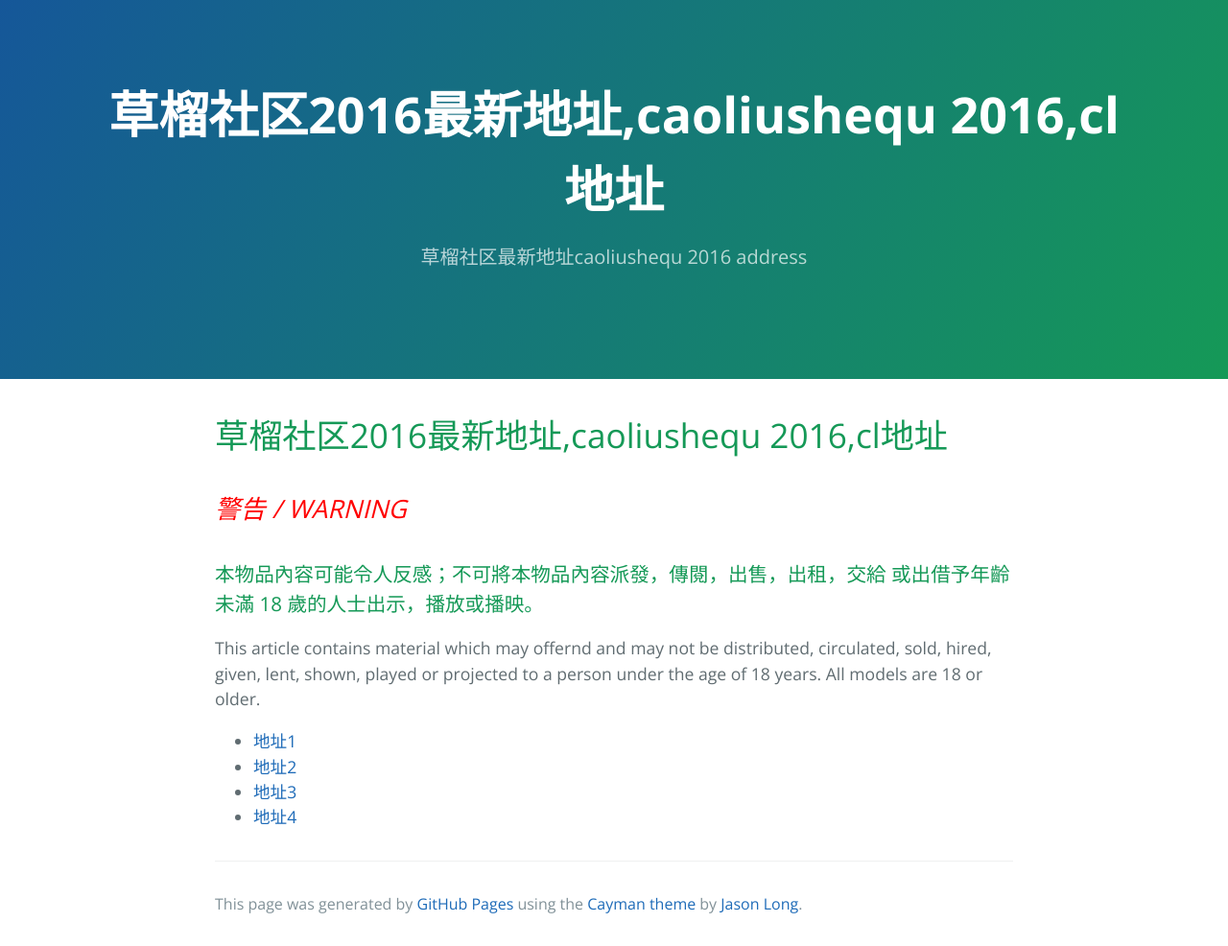
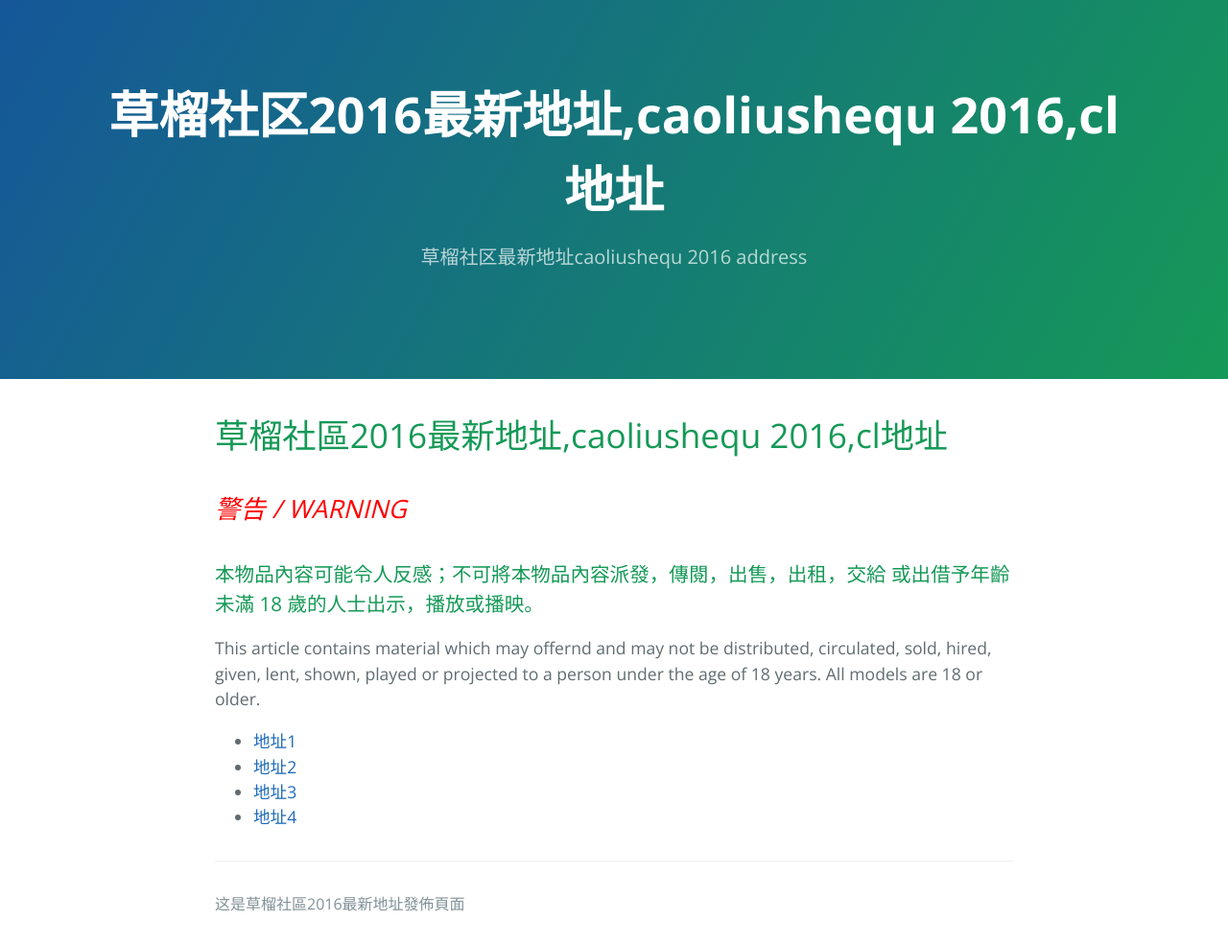
Before and after one commit to cldizhi/cldizhi.github.io, a plain HTML site: page index.html in a window 1280 px wide. Shown: the whole page at 96% size. Drawn offline with nearby package versions, Linux system fonts and the light colour scheme.

Commit message:
更新最新地址

```diff
--- a/index.html
+++ b/index.html
@@ -17,7 +17,7 @@
 
     <section class="main-content">
       <h1>
-<a id="草榴社区2016最新地址caoliushequ-2016cl地址" class="anchor" href="#%E8%8D%89%E6%A6%B4%E7%A4%BE%E5%8C%BA2016%E6%9C%80%E6%96%B0%E5%9C%B0%E5%9D%80caoliushequ-2016cl%E5%9C%B0%E5%9D%80" aria-hidden="true"><span aria-hidden="true" class="octicon octicon-link"></span></a>草榴社区2016最新地址,caoliushequ 2016,cl地址</h1>
+<a id="草榴社区2016最新地址caoliushequ-2016cl地址" class="anchor" href="#%E8%8D%89%E6%A6%B4%E7%A4%BE%E5%8C%BA2016%E6%9C%80%E6%96%B0%E5%9C%B0%E5%9D%80caoliushequ-2016cl%E5%9C%B0%E5%9D%80" aria-hidden="true"><span aria-hidden="true" class="octicon octicon-link"></span></a>草榴社區2016最新地址,caoliushequ 2016,cl地址</h1>
 
 <h2>
 <a id="警告--warning" class="anchor" href="#%E8%AD%A6%E5%91%8A--warning" aria-hidden="true"><span aria-hidden="true" class="octicon octicon-link"></span></a><i><font  style="color:red;">警告 / WARNING</font></i></h2>
@@ -36,7 +36,7 @@
 
       <footer class="site-footer">
 
-        <span class="site-footer-credits">This page was generated by <a href="https://pages.github.com">GitHub Pages</a> using the <a href="https://github.com/jasonlong/cayman-theme">Cayman theme</a> by <a href="https://twitter.com/jasonlong">Jason Long</a>.</span>
+        <span class="site-footer-credits">这是草榴社區2016最新地址發佈頁面</span>
       </footer>
 
     </section>
```
